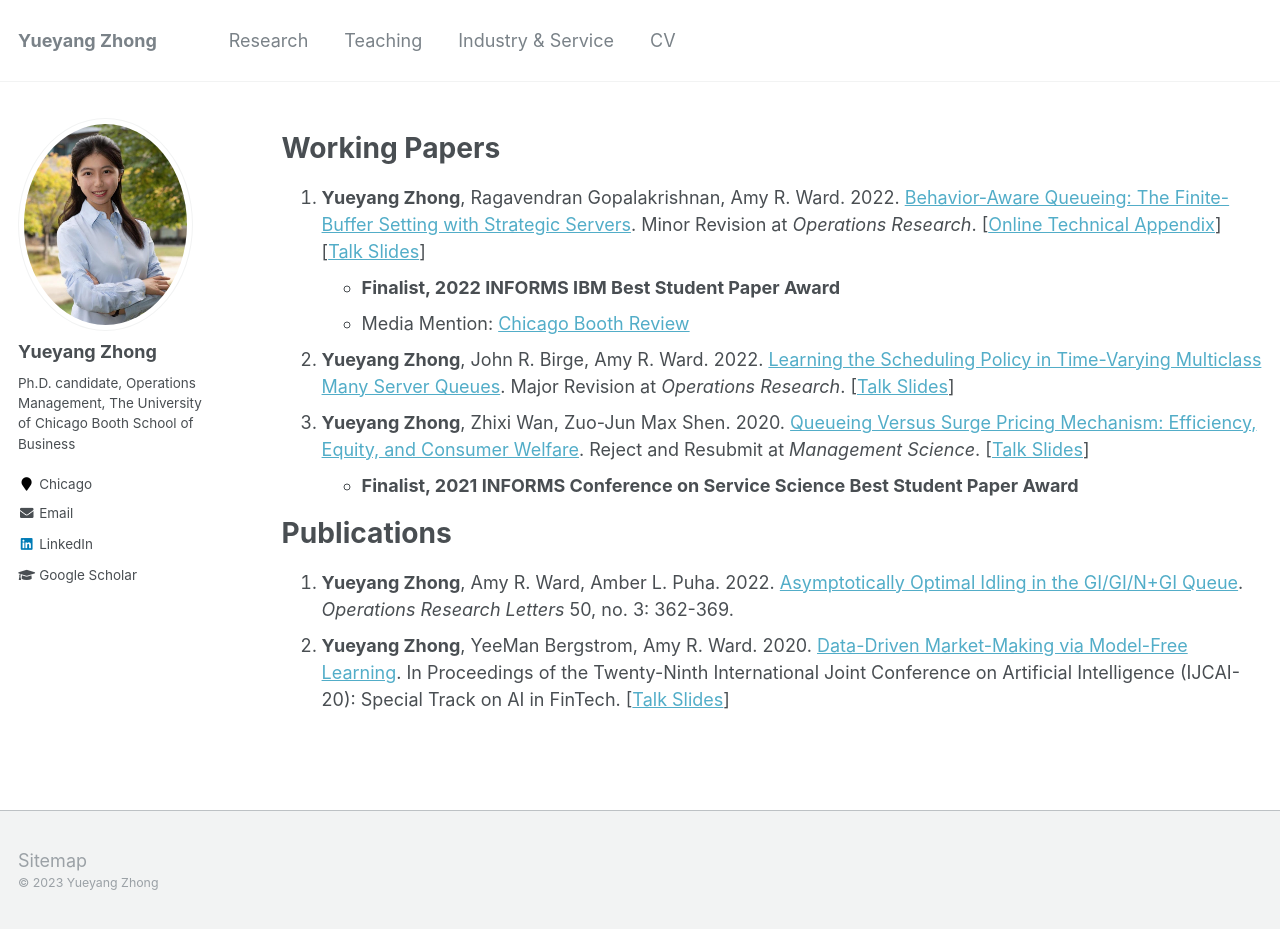
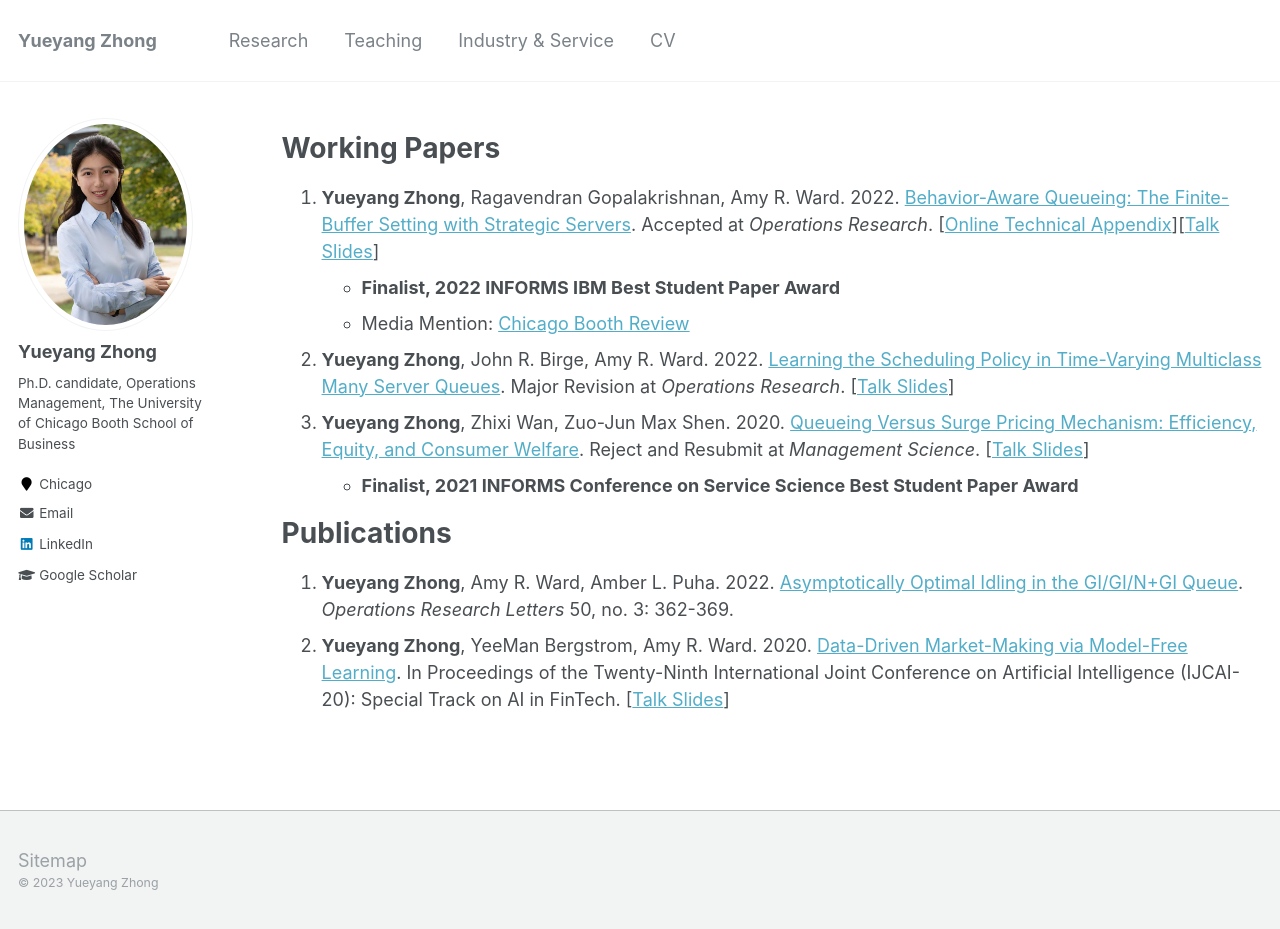
Before and after one commit to alicemengqi/site, a Jekyll site: the page built from _pages/publications.md, in a window 1280 px wide and 929 px high. Built offline with Jekyll 4.4.1, drawn with Linux system fonts in a browser that asks for light colours.

Commit message:
Update publications.md

```diff
--- a/_pages/publications.md
+++ b/_pages/publications.md
@@ -7,7 +7,7 @@
 {% include base_path %}
 
 # Working Papers
-1. **Yueyang Zhong**, Ragavendran Gopalakrishnan, Amy R. Ward. 2022. [Behavior-Aware Queueing: The Finite-Buffer Setting with Strategic Servers](https://papers.ssrn.com/sol3/papers.cfm?abstract_id=3633435). Minor Revision at *Operations Research*. [[Online Technical Appendix](https://yzhong0.github.io/yueyangzhong/files/finitebuffer_strategicserver_technical_file.pdf)][[Talk Slides](https://yzhong0.github.io/yueyangzhong/files/StrategicServers_slides.pdf)]
+1. **Yueyang Zhong**, Ragavendran Gopalakrishnan, Amy R. Ward. 2022. [Behavior-Aware Queueing: The Finite-Buffer Setting with Strategic Servers](https://papers.ssrn.com/sol3/papers.cfm?abstract_id=3633435). Accepted at *Operations Research*. [[Online Technical Appendix](https://yzhong0.github.io/yueyangzhong/files/finitebuffer_strategicserver_technical_file.pdf)][[Talk Slides](https://yzhong0.github.io/yueyangzhong/files/StrategicServers_slides.pdf)]
    - **Finalist, 2022 INFORMS IBM Best Student Paper Award**
    - Media Mention: [Chicago Booth Review](https://www.chicagobooth.edu/review/secrets-wait-loss)
 2. **Yueyang Zhong**, John R. Birge, Amy R. Ward. 2022. [Learning the Scheduling Policy in Time-Varying Multiclass Many Server Queues](https://papers.ssrn.com/sol3/papers.cfm?abstract_id=4090021). Major Revision at *Operations Research*. [[Talk Slides](https://yzhong0.github.io/yueyangzhong/files/learn_to_schedule_slides.pdf)]
```
